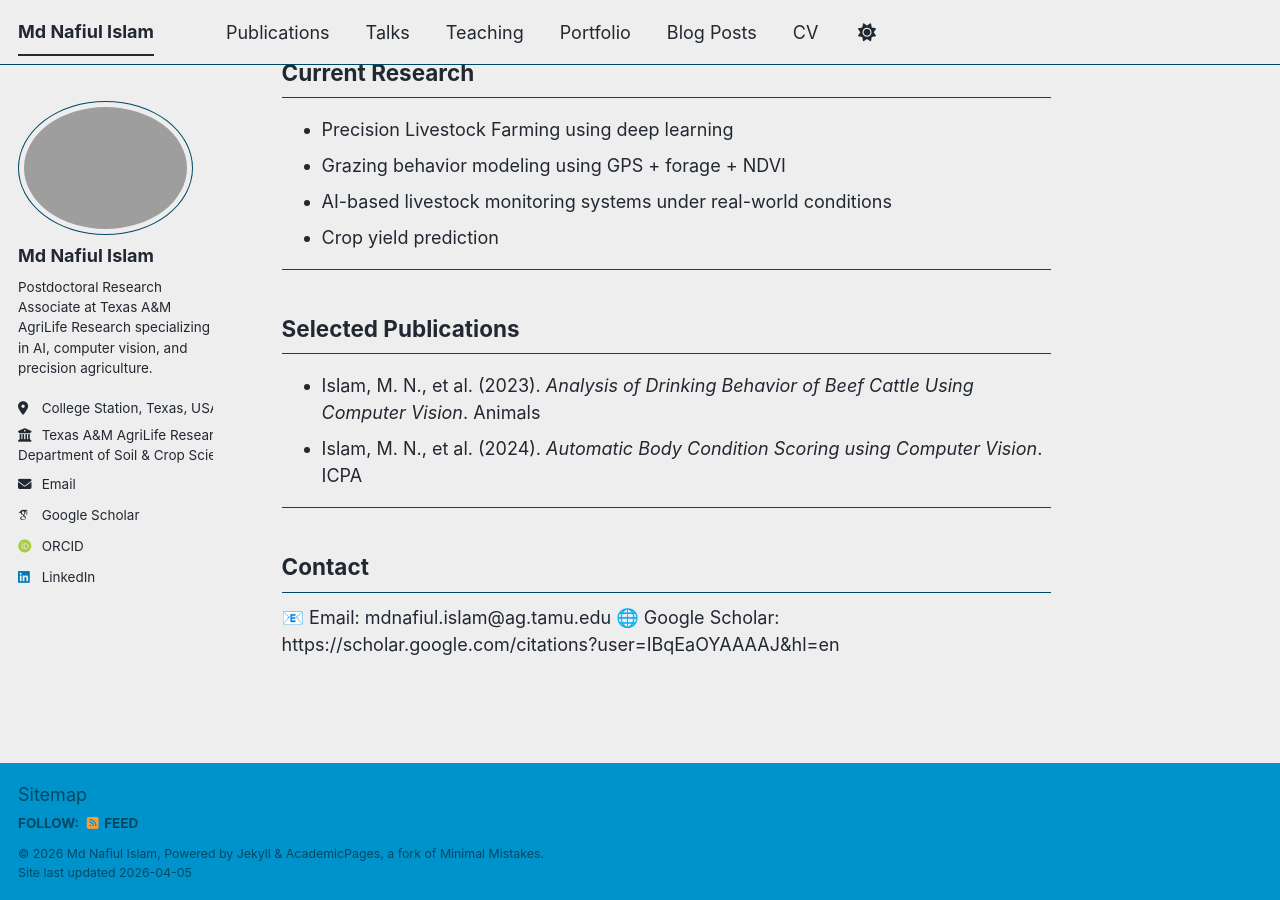
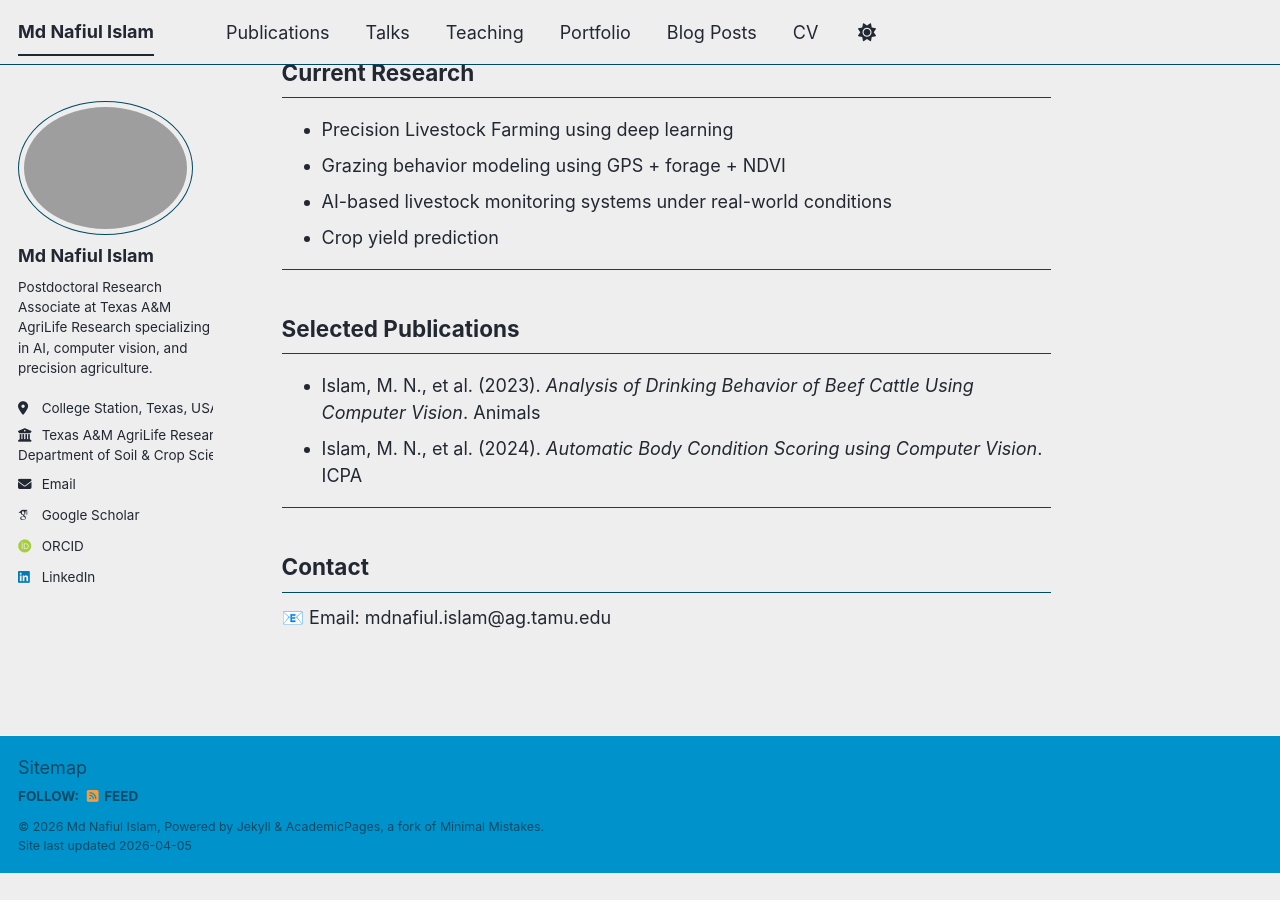
Before and after one commit to NafiulIslamBD/nafiul_islam_precision_agriculture_HSTU_CNU_UTK.github.io, a Jekyll site: the page built from _pages/about.md, in a window 1280 px wide and 900 px high, scrolled down 554 px. Built offline with Jekyll 4.4.1, drawn with Linux system fonts in a browser that asks for light colours; some web fonts are replaced; a script bundle is joined from its source files by our own code; library files that are not in the unit come from our copies; after the commit the page ends 1427 px from its top, so only the background shows below that.

Commit message:
Update about.md

```diff
--- a/_pages/about.md
+++ b/_pages/about.md
@@ -33,4 +33,3 @@ I am a Postdoctoral Research Associate at Texas A&M AgriLife Research, working i
 
 ## Contact
 📧 Email: mdnafiul.islam@ag.tamu.edu
-🌐 Google Scholar: https://scholar.google.com/citations?user=IBqEaOYAAAAJ&hl=en
```
